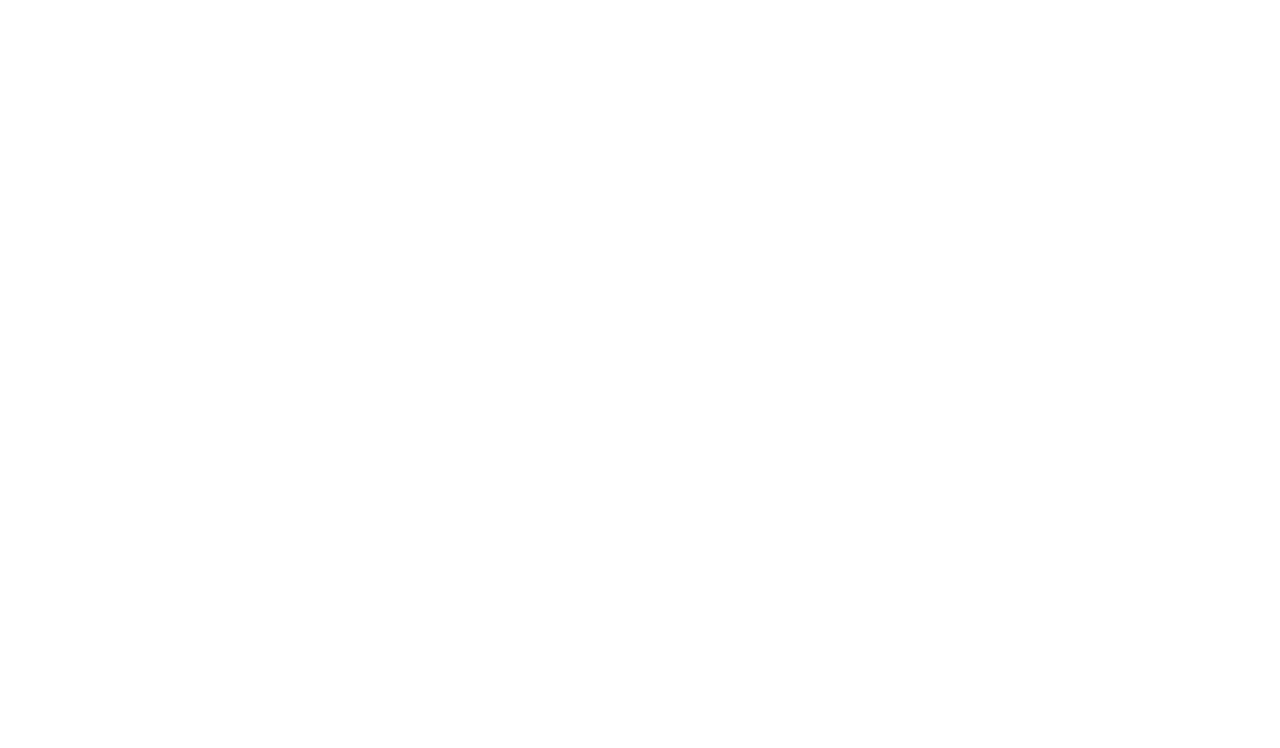
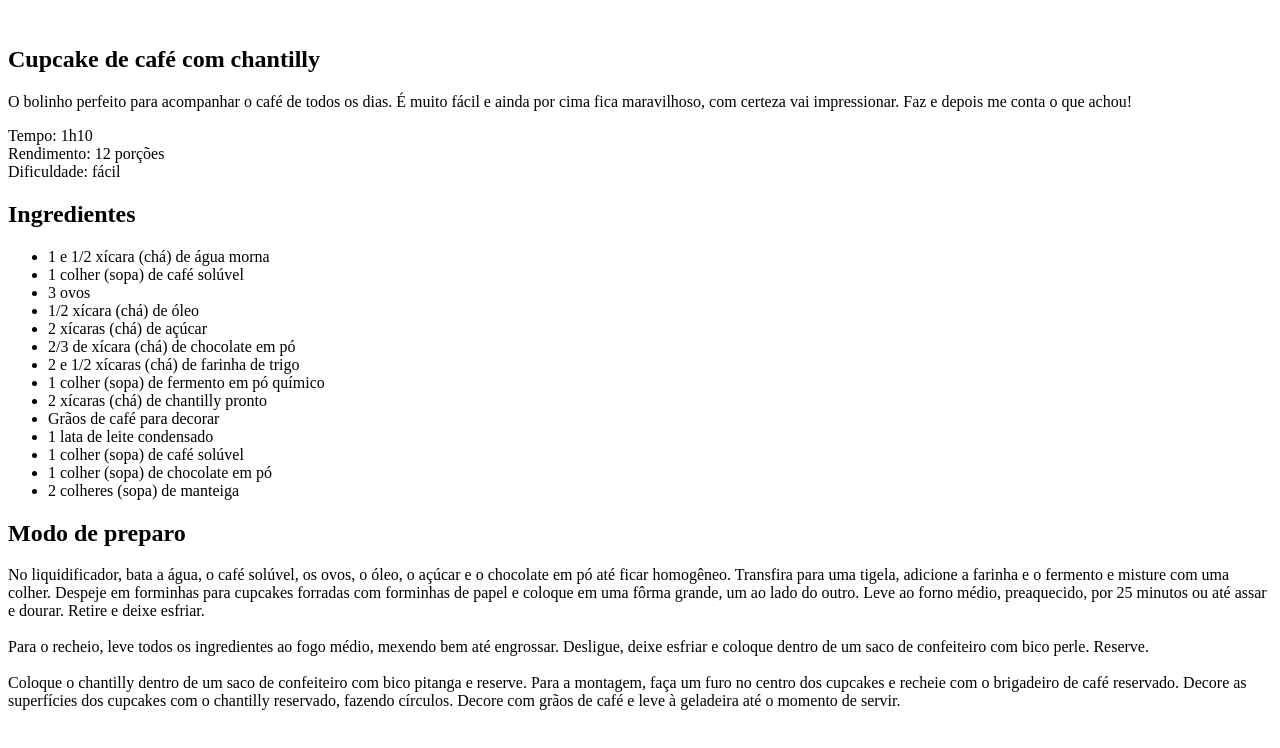
Before and after one commit to DiegoRomeroChaves/PROJETO-RECEITAS-FULLSTACK, a plain HTML site: page index.html in a window 1280 px wide. Drawn offline with Linux system fonts and the light colour scheme.

Commit message:
iniciando estrutura html

```diff
--- a/index.html
+++ b/index.html
@@ -6,6 +6,57 @@
     <title>Pagina de Receita</title>
 </head>
 <body>
-
+    <div id="page">
+        <img src="" alt="">
+        <main>
+            <section id="about">
+                <h1>Cupcake de café com chantilly</h1>
+                <p>O bolinho perfeito para acompanhar o café de todos os dias. É muito fácil e ainda por cima fica maravilhoso, com certeza vai impressionar.
+                    Faz e depois me conta o que achou!</p>
+                    <p>Tempo: 1h10 <br>
+                        Rendimento: 12 porções <br>
+                        Dificuldade: fácil
+                    </p>
+            </section>
+            <section id="ingredients">
+                <h2>Ingredientes</h2>
+                <ul>
+                    <li>1 e 1/2 xícara (chá) de água morna</li>
+                    <li>1 colher (sopa) de café solúvel</li>
+                    <li>3 ovos</li>
+                    <li>1/2 xícara (chá) de óleo</li>
+                    <li>2 xícaras (chá) de açúcar</li>
+                    <li>2/3 de xícara (chá) de chocolate em pó</li>
+                    <li>2 e 1/2 xícaras (chá) de farinha de trigo</li>
+                    <li>1 colher (sopa) de fermento em pó químico</li>
+                    <li>2 xícaras (chá) de chantilly pronto</li>
+                    <li>Grãos de café para decorar</li>
+                    <li>1 lata de leite condensado</li>
+                    <li>1 colher (sopa) de café solúvel</li>
+                    <li>1 colher (sopa) de chocolate em pó</li>
+                    <li>2 colheres (sopa) de manteiga</li>
+                </ul>
+            </section>
+            <section id="preparation">
+                <h2>Modo de preparo</h2>
+                <p> No liquidificador, bata a água, o café solúvel, os ovos, o óleo, o açúcar e o
+                    chocolate em pó até ficar homogêneo. Transfira para uma tigela, adicione a farinha
+                    e o fermento e misture com uma colher. Despeje em forminhas para cupcakes forradas
+                    com forminhas de papel e coloque em uma fôrma grande, um ao lado do outro. Leve ao
+                    forno médio, preaquecido, por 25 minutos ou até assar e dourar. Retire e deixe esfriar.
+                    <br><br>
+                    Para o recheio, leve todos os ingredientes ao fogo médio, mexendo bem até
+                    engrossar. Desligue, deixe esfriar e coloque dentro de um saco de confeiteiro
+                    com bico perle. Reserve.
+                    <br><br>
+                    Coloque o chantilly dentro de um saco de confeiteiro
+                    com bico pitanga e reserve.
+                    Para a montagem, faça um furo no centro dos cupcakes e recheie com o brigadeiro
+                    de café reservado. Decore as superfícies dos cupcakes com o chantilly reservado,
+                    fazendo círculos. Decore com grãos de café e leve à geladeira até o momento de servir.
+                </p>
+            </section>
+        </main>
+    </div>
 </body>
 </html>
```
